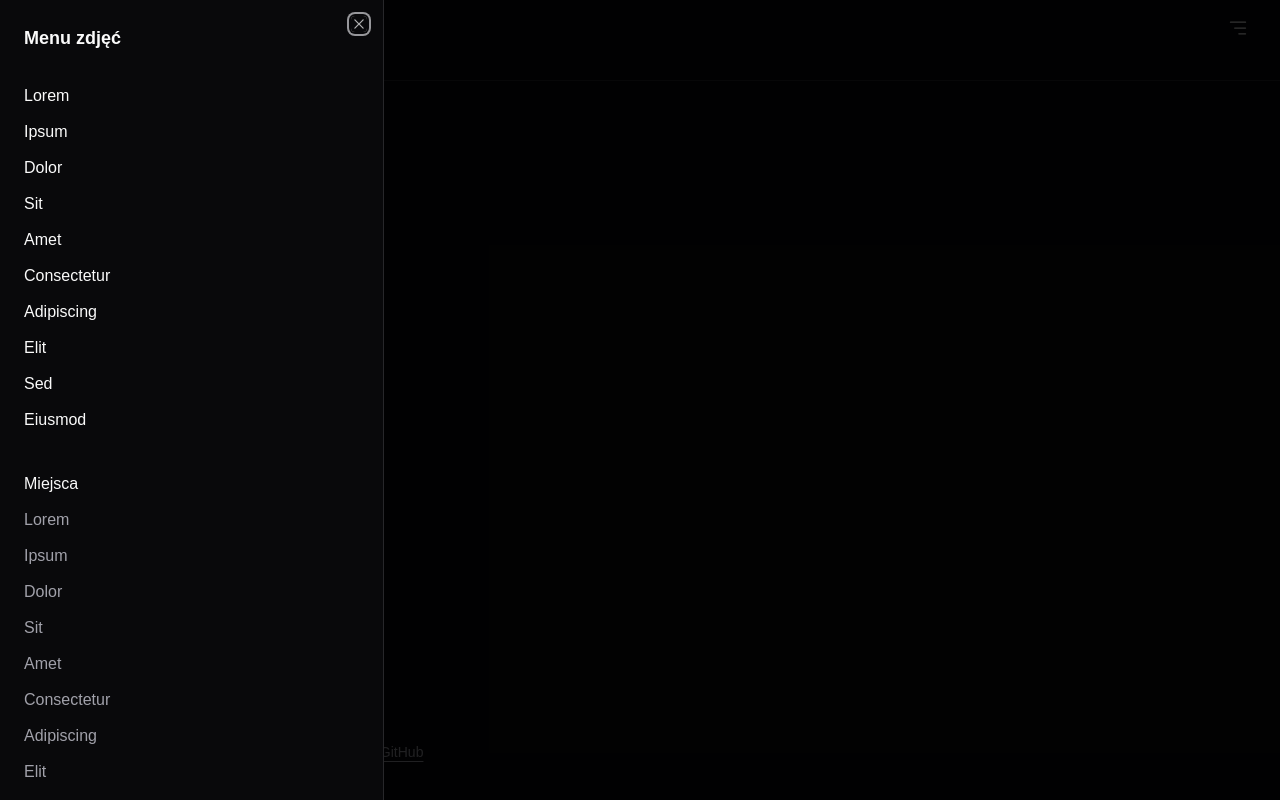
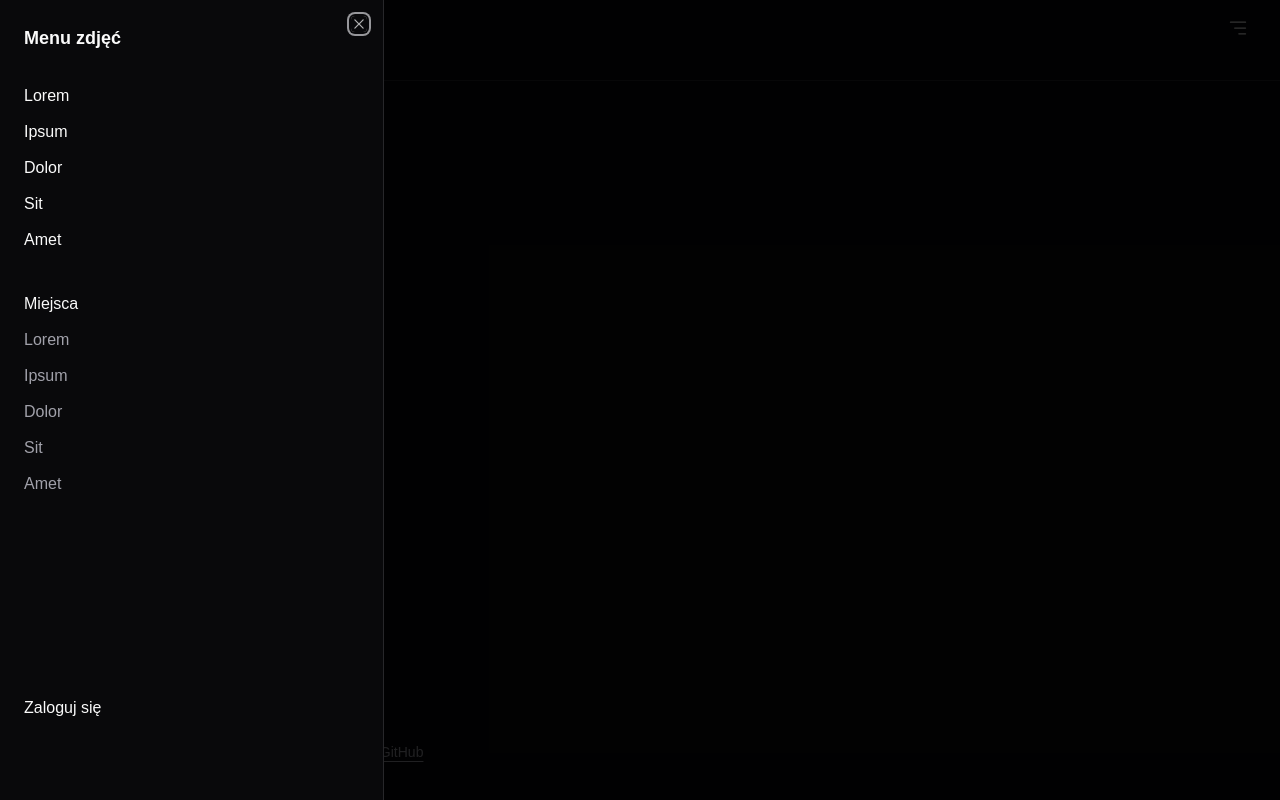
Before and after one commit to Muszchrom/Library, a Next.js app in the folder Frontend/: page / in a window 1280 px wide. Both pictures are taken after a click on the button 1238 px from the left and 28 px from the top of the page. Built offline with nearby package versions, Linux system fonts and the light colour scheme.

Commit message:
Tweaked the header

```diff
--- a/Frontend/components/site-header.tsx
+++ b/Frontend/components/site-header.tsx
@@ -14,12 +14,7 @@ export function SiteHeader() {
     { id: 2, title: "Ipsum", path: "ipsum" },
     { id: 3, title: "Dolor", path: "dolor" },
     { id: 4, title: "Sit", path: "sit" },
-    { id: 5, title: "Amet", path: "amet" },
-    { id: 6, title: "Consectetur", path: "consectetur" },
-    { id: 7, title: "Adipiscing", path: "adipiscing" },
-    { id: 8, title: "Elit", path: "elit" },
-    { id: 9, title: "Sed", path: "sed" },
-    { id: 10, title: "Eiusmod", path: "eiusmod" }
+    { id: 5, title: "Amet", path: "amet" }
   ];
   return (
     <header className="">
@@ -61,7 +56,8 @@ export function SiteHeader() {
 
               <div className="mt-auto">
               <SheetClose asChild>
-                <Link href="/logout">{"Wyloguj się"}</Link>
+                <Link href="/login">{"Zaloguj się"}</Link>
+                {/* <Link href="/logout">{"Wyloguj się"}</Link> */}
               </SheetClose>
               </div>
             </div>
```
